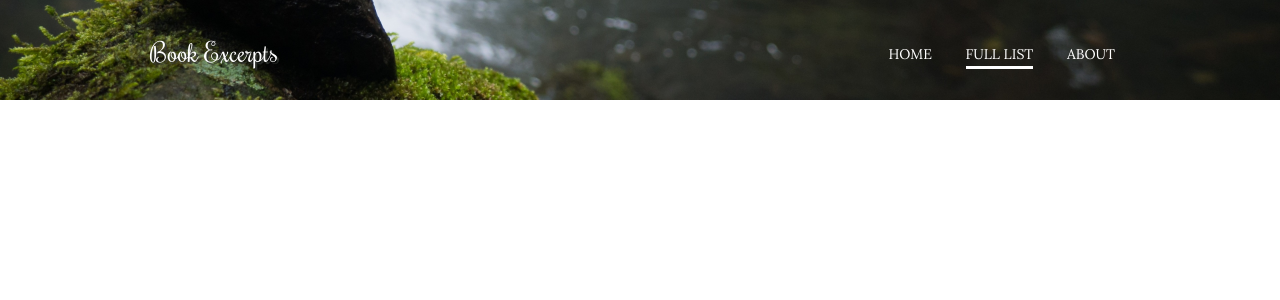
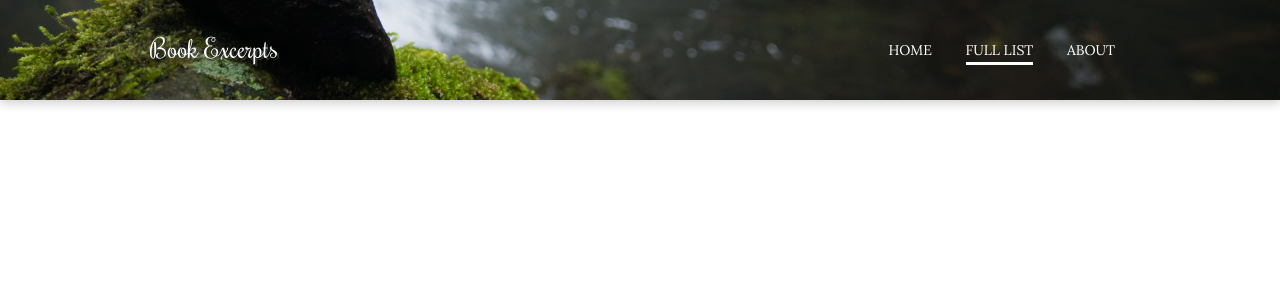
Before and after one commit to ttpavlova/book-excerpts, a Django app: page /list/ in a window 1280 px wide. Shown: the top 300 px of the page. Run offline with Django 3.2, Linux system fonts and the light colour scheme; data that the repository does not hold is empty.

Commit message:
fixed background for the header, rewrote the scroll function from jquery code to js

```diff
--- a/post/static/css/style.css
+++ b/post/static/css/style.css
@@ -16,7 +16,7 @@ h1, h2, h3, h4, h5, h6, p {
 	width: 100%;
 	max-width: 1000px;
 	margin: 0 auto;
-	padding: 10px;
+	padding: 0 10px;
 	text-align: center;
 }
 
@@ -24,12 +24,12 @@ h1, h2, h3, h4, h5, h6, p {
 /* в header'е содержатся стили для центрирования элементов навигации и логотипа */
 
 .header {
-    width: 100%;
-	padding-top: 30px;
     position: absolute;
     top: 0;
-    left: 0;
-    right: 0;
+    display: flex;
+    align-items: center;
+    height: 100px;
+    width: 100%;
     z-index: 100;
 }
 
@@ -52,19 +52,18 @@ h1, h2, h3, h4, h5, h6, p {
     background-color: rgba(74, 100, 71, 0.3);
 }
 
-.header.fixed {
-    padding: 10px 0;
-    position: fixed;
-    top: 0;
-    right: 0;
-    transform: translate3d(0, 0, 0);
-    box-shadow: 0 3px 10px rgba(0, 0, 0, .2);
-
+.header.with-bg {
     background-image: url("../img/background.jpg");
 	background-position: center 100%;
 	background-repeat: no-repeat;
     background-size: cover;
     background-color: #4a6447;
+    box-shadow: 0 3px 10px rgba(0, 0, 0, .2);
+}
+
+.header.fixed {
+    height: 70px;
+    position: fixed;
 }
 
 /* navigation */
@@ -216,18 +215,6 @@ h1, h2, h3, h4, h5, h6, p {
     text-align: center;
 }
 
-.intro-detail {
-	width: 100%;
-	padding-top: 50px;
-	padding-bottom: 50px;
-	text-align: center;
-    background-image: url("../img/background.jpg");
-	background-position: center 100%;
-	background-repeat: no-repeat;
-	background-size: cover;
-	background-color: #4a6447;
-}
-
 /* стилизация кнопок */
 
 .btn {
@@ -257,7 +244,7 @@ h1, h2, h3, h4, h5, h6, p {
 .btn-detail {
     position: relative;
     margin-top: 50px;
-    margin-bottom: 50px;
+    margin-bottom: 70px;
     overflow: hidden;
     /* исходный цвет - #6c8b69 */
     border: 2px solid #91ba8d;
@@ -407,6 +394,12 @@ h1, h2, h3, h4, h5, h6, p {
 /* content */
 /* в content содержатся стили для списка всех публикаций и конкретных записей */
 
+.posts {
+    position: relative;
+    top: 100px;
+    margin-bottom: 150px;
+}
+
 .post-date {
 	margin-bottom: 20px;
 	text-align: center;
@@ -438,6 +431,11 @@ h1, h2, h3, h4, h5, h6, p {
 
 .post-item:last-child {
 	margin-bottom: 50px;
+}
+
+.post-item.detailed {
+    position: relative;
+    top: 100px;
 }
 
 .post-text-short {
@@ -491,6 +489,8 @@ h1, h2, h3, h4, h5, h6, p {
 /* about page */
 
 .about {
+    position: relative;
+    top: 100px;
     margin-top: 50px;
 }
 
--- a/post/templates/bookslist.html
+++ b/post/templates/bookslist.html
@@ -4,13 +4,8 @@
 
 {% block content %}
 
-<div class="intro-detail" id="intro-detail-list">
-
-</div>
-
 <div class="posts">
 	<div class="container">
-		<p id="max-value">{{count}}</p>
 		{% for i in object_list %}
 			<div class="post-item">
 				<div class="post-date">
@@ -26,7 +21,8 @@
 </div>
 
 <script>
-	(document.getElementById("nav-list")).classList.add("active");
+	document.getElementById("nav-list").classList.add("active");
+	document.getElementById("header").classList.add("with-bg");
 </script>
 
 {% endblock content %}
--- a/post/templates/index.html
+++ b/post/templates/index.html
@@ -21,8 +21,8 @@
 </div>
 
 <script>
-	(document.getElementById("header-logo")).classList.add("home");
-	(document.getElementById("nav-home")).classList.add("active");
+	document.getElementById("header-logo").classList.add("home");
+	document.getElementById("nav-home").classList.add("active");
 </script>
 
 <script src="../static/js/pixi.min_5.0.2.js"></script>
```
Also changed, not shown: post/static/js/activity.js (+16 -32 lines), post/templates/about.html (+2 -5 lines), post/templates/booksdetail.html (+5 -5 lines).
